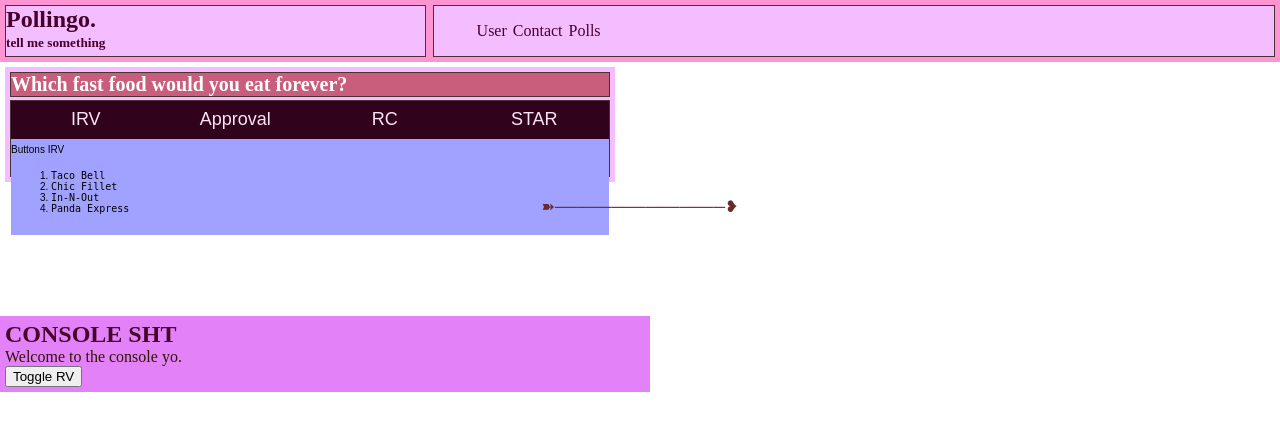
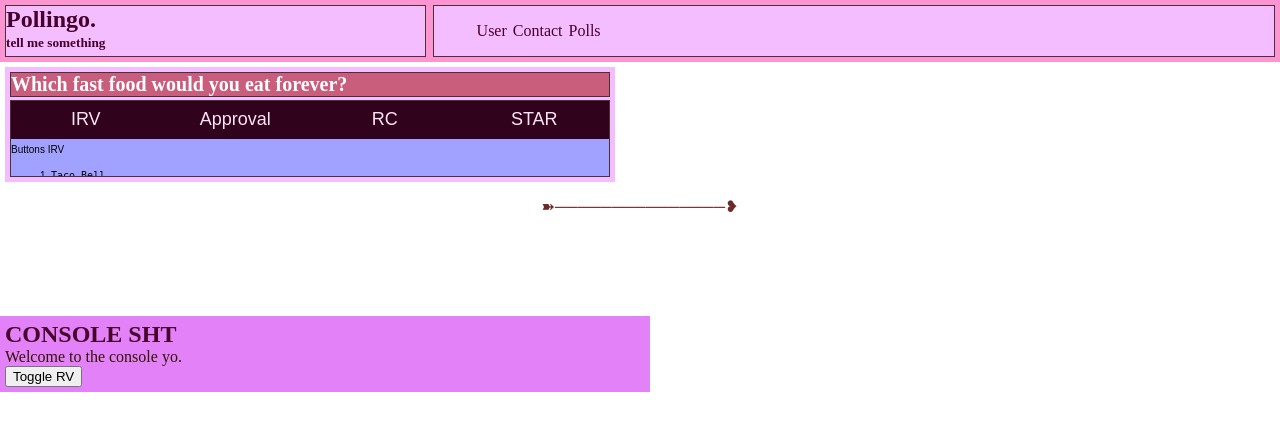
Before and after one commit to el7/Pollingo, a React (Create React App) app in the folder pollingo/: page / in a window 1280 px wide. Shown: the top 430 px of the page. Built offline with nearby package versions, Linux system fonts and the light colour scheme.

Commit message:
trying to get tabs to work.

```diff
--- a/pollingo/src/css/main.css
+++ b/pollingo/src/css/main.css
@@ -179,7 +179,8 @@ body {
 .pollbox-1 footer {
   grid-area: footer;
   border: 1px solid #473333;
-  overflow: initial;
+  overflow: hidden;
+  height: fit-content;
 }
 
 .pollbox-1 footer .tabPanel,
--- a/pollingo/src/scss/5-modules/_PollBox.scss
+++ b/pollingo/src/scss/5-modules/_PollBox.scss
@@ -87,7 +87,8 @@
   footer {
     grid-area: footer;
     border: getSize(pb-border-1);
-    overflow: initial;
+    overflow: hidden;
+    height: fit-content;
 
     .tabPanel,
     .tabPanel > ol {
```
Also changed, not shown: 1 other file (tests, documents, lock files or other folders).
